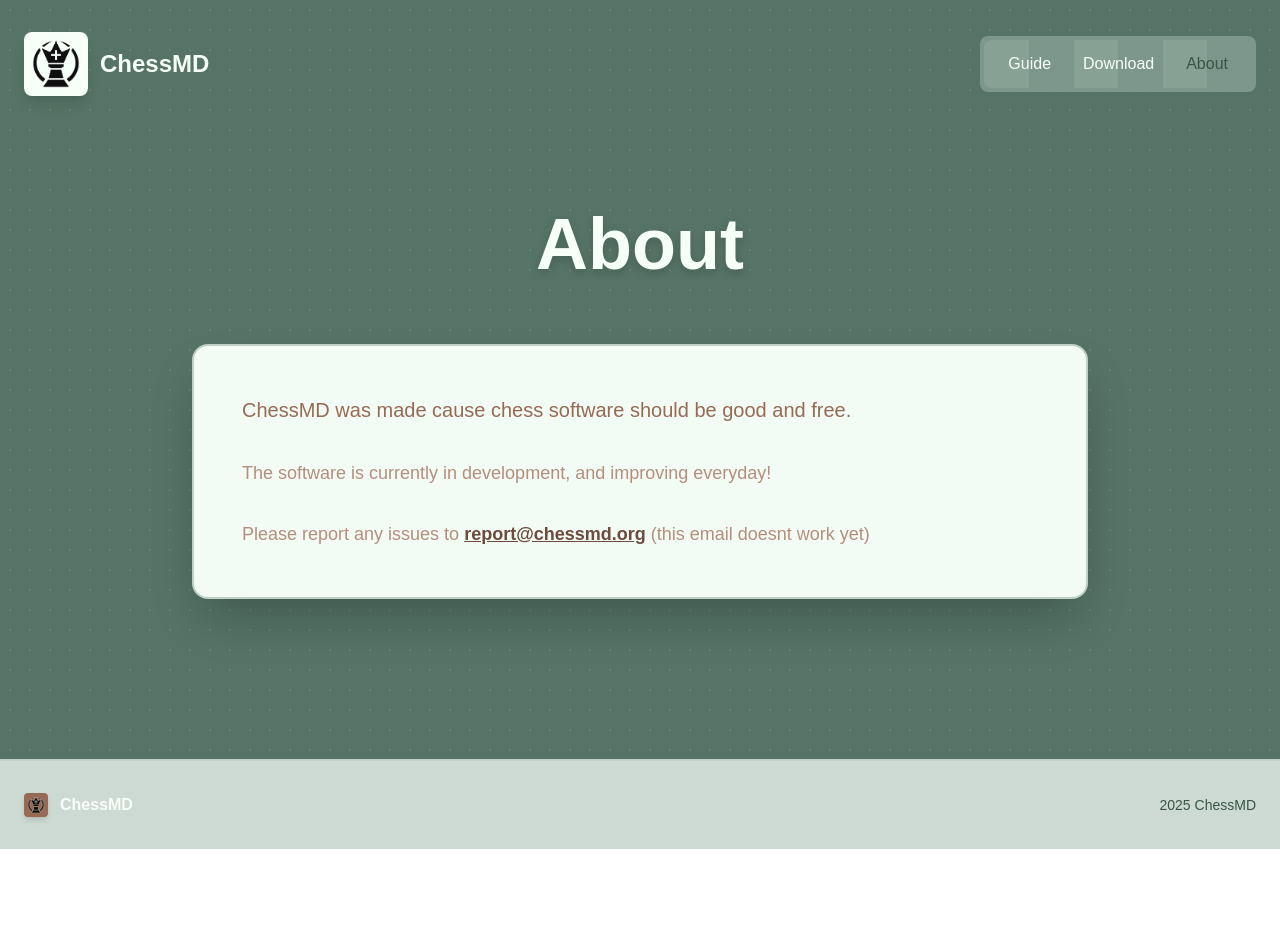
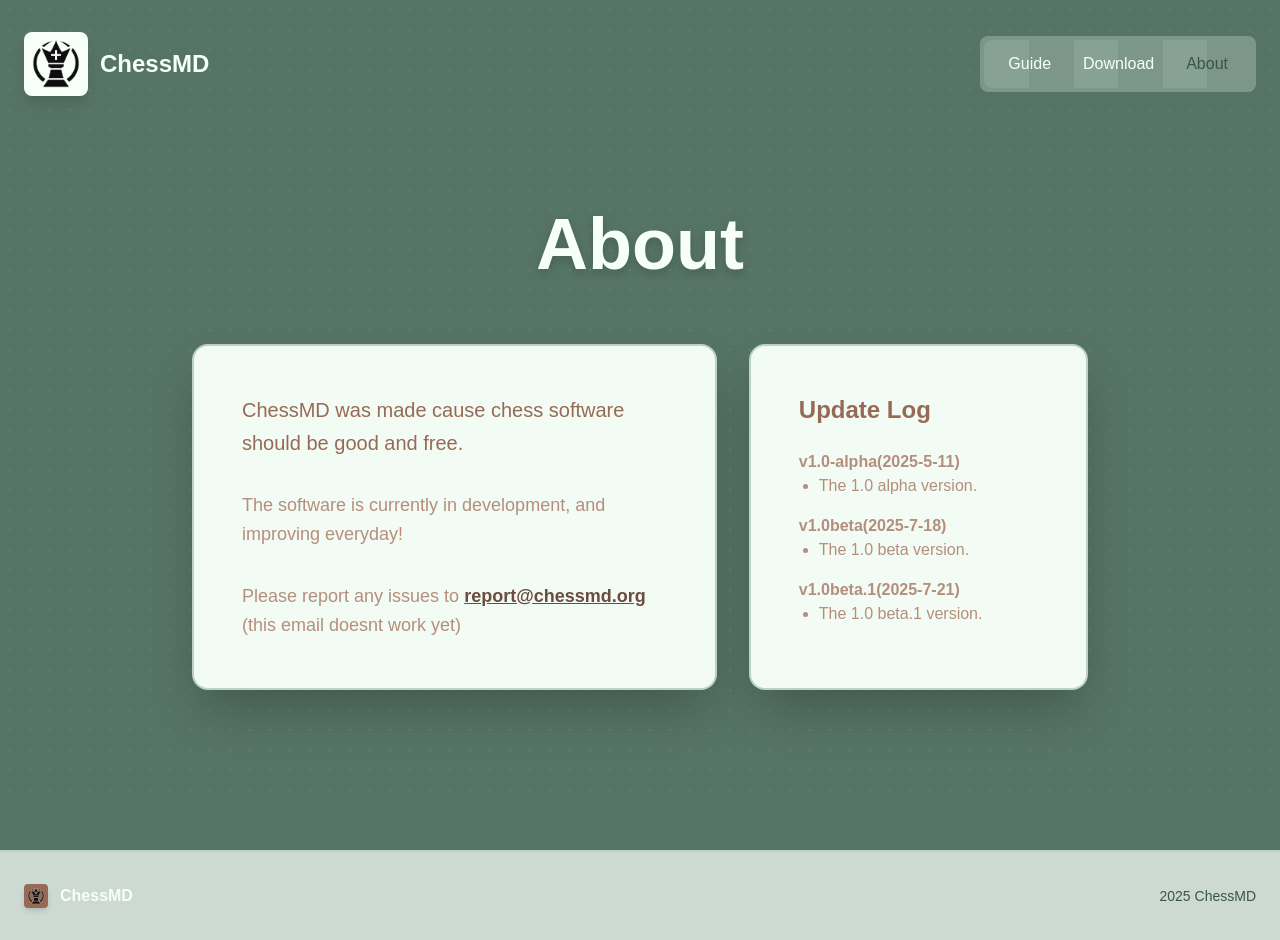
Before and after one commit to ChessMD/SiteMD, a Next.js app: page /about in a window 1280 px wide. Before the commit the page ends 849 px from the top, so only its background shows below. Built offline with nearby package versions, Linux system fonts and the light colour scheme.

Commit message:
added update log, alternative downloads, and a version label

```diff
--- a/src/app/about/page.tsx
+++ b/src/app/about/page.tsx
@@ -14,8 +14,9 @@ export default function About() {
             <h2 className="text-5xl md:text-7xl font-black text-mint-cream text-center mb-16 drop-shadow-lg">
               About
             </h2>
-
-            <div className="bg-mint-cream/98 backdrop-blur-sm rounded-2xl p-12 border-2 border-viridian-600/50 shadow-2xl max-w-4xl mx-auto">
+            <div className="grid grid-cols-1 md:grid-cols-5 gap-8 max-w-4xl mx-auto">
+              {/*about text area */}
+              <div className="bg-mint-cream/98 backdrop-blur-sm rounded-2xl p-12 border-2 border-viridian-600/50 shadow-2xl max-w-4xl mx-auto md:col-span-3">
                 <p className="text-xl font-medium text-coffee-600 mb-8 leading-relaxed">
                   ChessMD was made cause chess software should be good and free.
                 </p>
@@ -26,6 +27,25 @@ export default function About() {
                   Please report any issues to <a href="mailto:report@chessmd.org" className="text-coffee-500 font-bold hover:text-coffee-400 underline transition-colors">report@chessmd.org</a> &#40;this email doesnt work yet&#41;
                 </p>
               </div>
+              {/* update log box*/}
+              <div className="bg-mint-cream/98 backdrop-blur-sm rounded-2xl p-12 border-2 border-viridian-600/50 shadow-2xl md:col-span-2">
+                <h3 className="text-2xl font-bold text-coffee-600 mb-6">Update Log</h3>
+                <div className="text-coffee-700 text-m space-y-4">
+                  <strong>v1.0-alpha(2025-5-11)</strong>
+                  <ul className="list-disc pl-5">
+                    <li>The 1.0 alpha version.</li>
+                  </ul>
+                  <strong>v1.0beta(2025-7-18)</strong>
+                  <ul className="list-disc pl-5">
+                    <li>The 1.0 beta version.</li>
+                  </ul>
+                  <strong>v1.0beta.1(2025-7-21)</strong>
+                  <ul className="list-disc pl-5">
+                    <li>The 1.0 beta.1 version.</li>
+                  </ul>
+                </div>
+              </div>
+            </div>
           </div>
         </section>
       </main>
--- a/src/app/download/page.tsx
+++ b/src/app/download/page.tsx
@@ -11,8 +11,11 @@ export default function Download() {
 
       <main className="container mx-auto px-6 relative z-10">
         <section className="py-20 text-center">
-          <h2 className="text-5xl md:text-7xl font-black text-mint-cream mb-6 drop-shadow-lg">
+          <h2 className="text-5xl md:text-7xl font-black text-mint-cream mb-6 drop-shadow-lg flex flex-col items-center">
             Download
+            <span className="text-lg md:text-2xl font-semibold text-cambridge-blue-200 mt-2">
+              Version: <span className="font-mono text-coffee-400">v1.0-beta.1</span>
+            </span>
           </h2>
           <p className="text-xl font-medium text-cambridge-blue-100 mb-12 max-w-3xl mx-auto leading-relaxed">
             Get the latest version of ChessMD for your platform.
@@ -30,9 +33,25 @@ export default function Download() {
                 <li>• Local engine</li>
                 <li>• Local database access</li>
               </ul>
-              <DownloadButton href="https://github.com/ChessMD/ChessMD/releases/download/v1.0-beta/setup.exe" className="bg-coffee-600 hover:bg-coffee-700 text-mint-cream font-bold px-8 py-4 rounded-lg transition-colors w-full shadow-md text-lg">
+              <DownloadButton href="https://github.com/ChessMD/ChessMD/releases/download/v1.0-beta.1/setup.exe" className="bg-coffee-600 hover:bg-coffee-700 text-mint-cream font-bold px-8 py-4 rounded-lg transition-colors w-full shadow-md text-lg">
                 Download (200 MB)
               </DownloadButton>
+
+              <div className="mt-6">
+                <h4 className="text-coffee-600 font-bold mb-2 text-base">Alternative Downloads</h4>
+                <ul className="text-coffee-700 text-sm space-y-2">
+                  <li>
+                    <a href="https://github.com/ChessMD/ChessMD/releases/download/v1.0-beta.1/ChessMD_portable.zip" className="underline hover:text-coffee-500 transition-colors">
+                      Portable ZIP
+                    </a>
+                  </li>
+                  <li>
+                    <a href="https://github.com/ChessMD/ChessMD/releases" className="underline hover:text-coffee-500 transition-colors">
+                      All releases & older versions
+                    </a>
+                  </li>
+                </ul>
+              </div>
             </div>
 
             <div className="bg-mint-cream/98 backdrop-blur-sm rounded-2xl p-8 border-2 border-viridian-600/50 shadow-2xl opacity-60">
--- a/src/app/guide/page.tsx
+++ b/src/app/guide/page.tsx
@@ -6,8 +6,6 @@ import Image from "next/image";
 
 export default function Guide() {
   return (
-    // this is just the user guide on the chessmd github
-    // gonna be honest gpt styled a lot of it cuz i spent all that effort making the markdown file look nice and i dont wanna do it again
     <div className="min-h-screen bg-viridian-400 relative">
       <BackgroundPattern />
       <Navigation currentPage="guide" />
```
Lines whose indentation alone changed are shown as unchanged.
